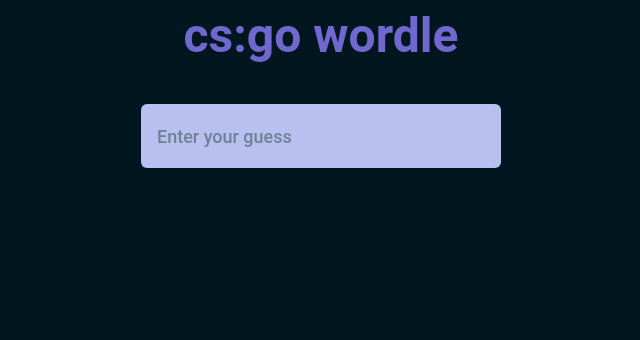
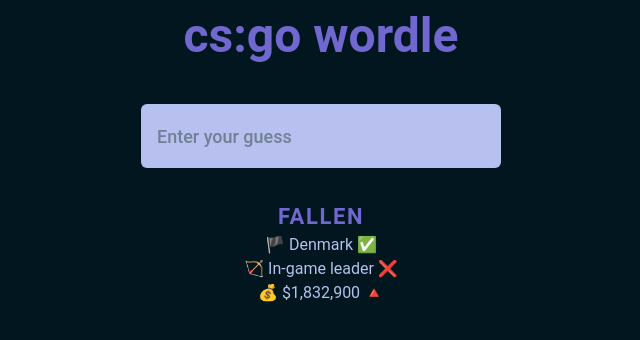
Before and after one commit to rodrigoeduardo/major-wordle, a Next.js app: page / in a window 1280 px wide. Shown: the top 340 px of the page, without its empty margins (319-959 px from the left). Built offline with nearby package versions, Linux system fonts and the light colour scheme.

Commit message:
added new components to index

```diff
--- a/src/pages/index.tsx
+++ b/src/pages/index.tsx
@@ -1,6 +1,7 @@
-import { Flex, Text } from "@chakra-ui/react";
-import type { NextPage } from "next";
-import { GuessInput } from "../components/GuessInput";
+import { Flex, Text } from '@chakra-ui/react';
+import type { NextPage } from 'next';
+import { GuessesBox } from '../components/GuessesBox';
+import { GuessInput } from '../components/GuessInput';
 
 const Home: NextPage = () => {
   return (
@@ -18,6 +19,8 @@
       </Text>
 
       <GuessInput />
+
+      <GuessesBox />
     </Flex>
   );
 };
```
